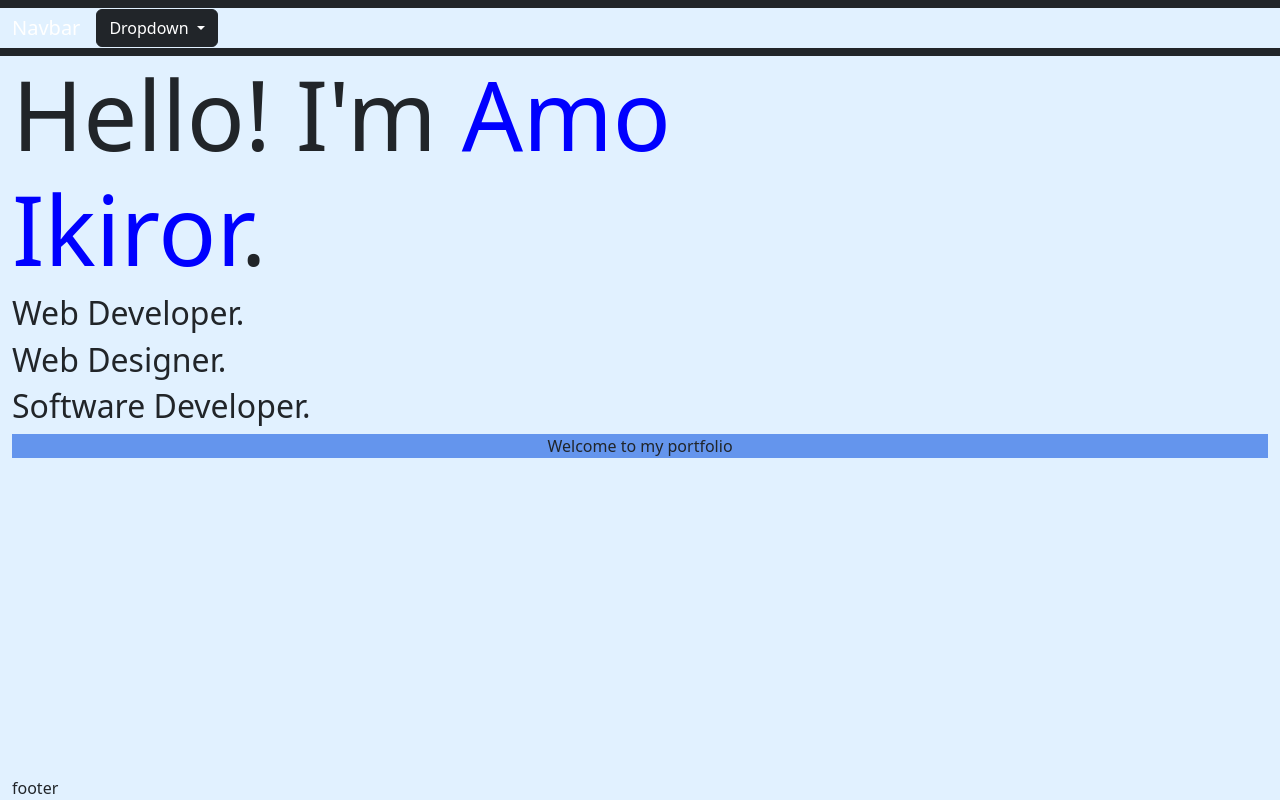
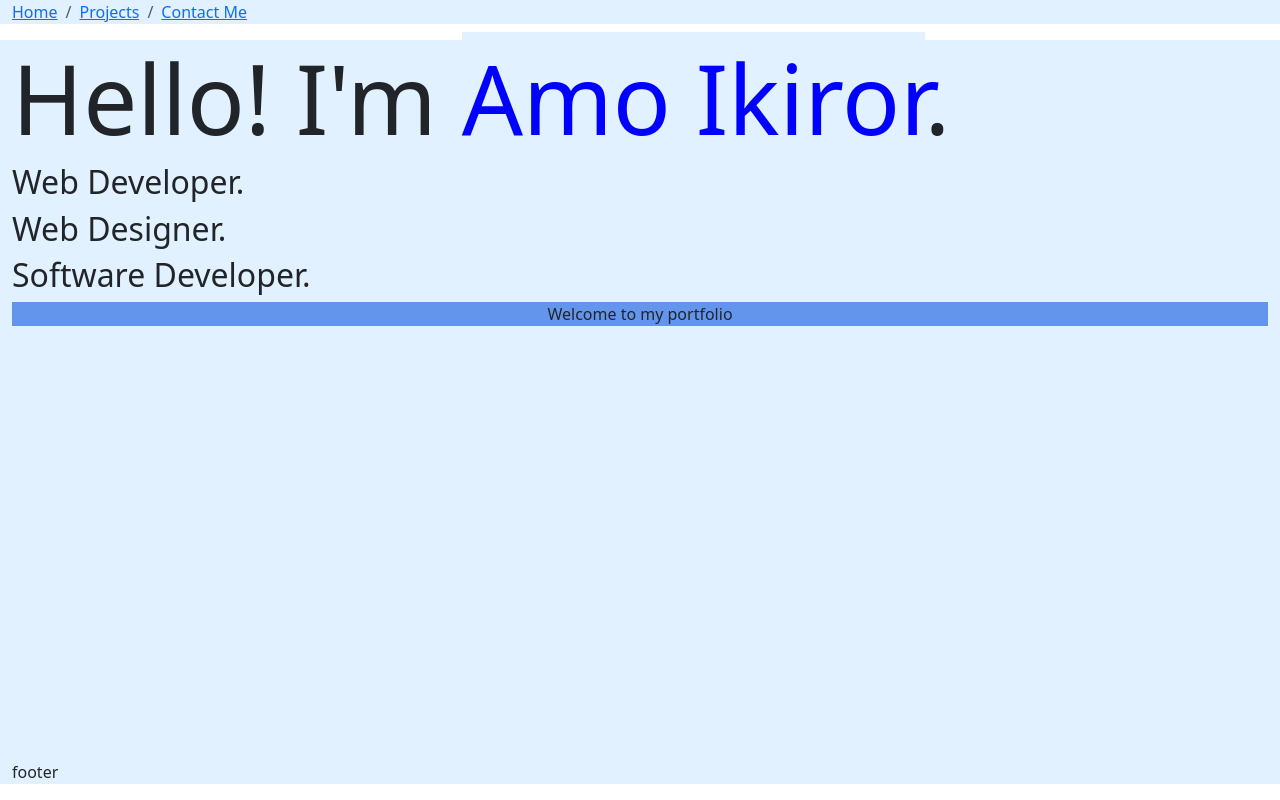
Before and after one commit to Ikiror/Portfolio, a website: page index.html in a window 1280 px wide. Drawn offline with Linux system fonts and the light colour scheme.

Commit message:
include breadcrumb and navbar options

```diff
--- a/index.html
+++ b/index.html
@@ -3,17 +3,59 @@
     <meta charset="UTF-8">
     <meta name="viewport" content="width=device-width, initial-scale=1.0">
     <title>Portfolio</title>
-    <!-- <link href = "./node_modules/bootstrap/dist/css/"> -->
-    <!-- <link href = "./node_modules/bootstrap/package.json"> -->
-    <!-- <link href = "./node_modules/bootstrap/scss/" > -->
+    <!-- link to style sheet -->
     <link rel="stylesheet" href="style.css">
+    <script src="script.js"></script>
 </head>
 
 <body>
     <!-- navbar -->
-    <div class = ></div>
-    <!-- needs polishing - button does not work -->
-    <nav class="navbar navbar-expand-lg navbar-dark bg-dark">
+    <!-- collapses at lg breakpoint -->
+    <!-- <nav class ="navbar navbar-expand-lg"> -->
+    <!-- <nav class ="navbar navbar-expand-lg">
+      <div class="container-fluid"> -->
+        <!-- link back to home = index.html -->
+        <!-- maybe make it link back to topof page? -->
+        <!-- <a class = "navbar-brand" href = "index.html"> ikiror_home </a>
+        <button class = "navbar-toggler" type = "button" data-bs-toggle ="collapse" data-bs-target = "#navbarContent" aria-controls = "navbarContent" aria-expanded = "false" aria-label = "Toggle navigation">
+          <span class = "navbar-toggler-icon"></span>
+        </button> -->
+        <!-- collapse isn't working -->
+        <!-- <div class="collapse navbar-collapse" id = "navbarContent">
+          <ul class = "navbar-nav me-auto mb-2 mb-lg-0">
+            <li class = "nav-item">
+              <a class = "nav-link active" aria-current="page" href = "#">Home</a>
+            </li>
+            <li class = "nav-item">
+              <a class = "nav-link " aria-current="page" href = "#">Projects</a>
+            </li>
+            <li class = "nav-item">
+              <a class = "nav-link " aria-current="page" href = "#">Contact Me</a>
+            </li>
+          </ul>
+
+
+        </div>
+      </div>
+
+    </nav> -->
+
+    <nav aria-label="breadcrumb">
+      <div class="container-fluid">
+        <ol class="breadcrumb">
+          <li class="breadcrumb-item active" aria-current="page"><a href="#">Home</a></li>
+          <li class="breadcrumb-item"><a href="#">Projects</a></li>
+          <li class="breadcrumb-item"><a href="#">Contact Me</a></li>
+        </ol>
+      </div>
+
+    </nav>
+
+
+
+
+    <!-- needs polishing - OLD NAVBAR -  button does not work -->
+    <!-- <nav class="navbar navbar-expand-lg navbar-dark bg-dark">
         <div class="container-fluid">
           <a class="navbar-brand" href="#">Navbar</a>
           <button class="navbar-toggler" type="button" data-bs-toggle="collapse" data-bs-target="#navbarNavDarkDropdown" aria-controls="navbarNavDarkDropdown" aria-expanded="false" aria-label="Toggle navigation">
@@ -34,15 +76,15 @@
             </ul>
           </div>
         </div>
-      </nav>
+      </nav> -->
 
     <!-- main container -->
     <div class="container-fluid" id="visual">
         <div class="row" d-flex text-center justify-content-center>
-            <div class="col-8" >
+            <div class="col-m-8 col-sm-12 fs-6" >
                 <h1>Hello! I'm <span>Amo Ikiror</span>.</h1>
             </div>
-            <div class="col-m-4">
+            <div class="col-m-4 col-sm-12">
                 <div class="col">
                     <h2>Web Developer.</h2>
                     <h2>Web Designer.</h2>
--- a/style.scss
+++ b/style.scss
@@ -9,9 +9,7 @@
 *{
     background-color: E1F1FF;
 }
-h1{
-    font-size: 6em;
-}
+
 span{
     color:blue;
 }
```
